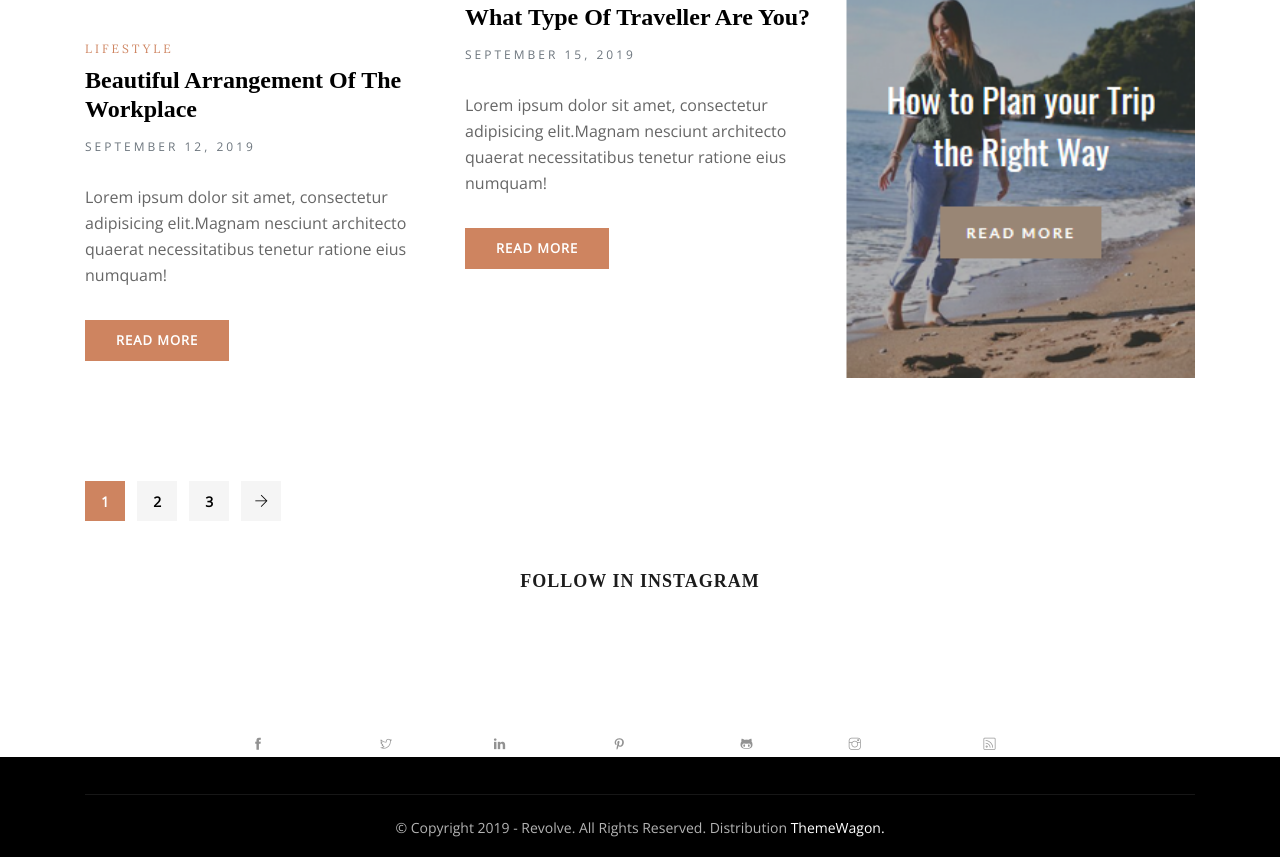
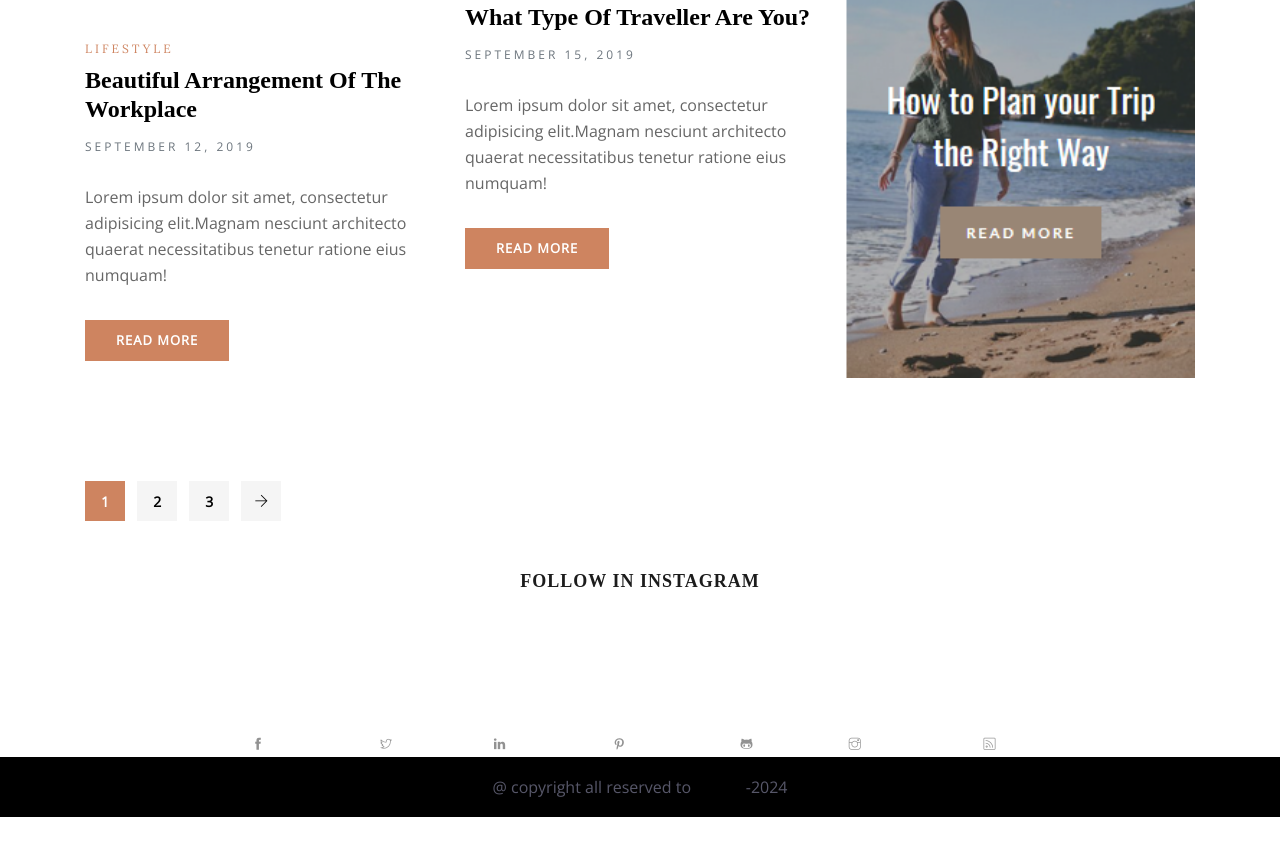
Before and after one commit to shristy0611/revolve0611, a plain HTML site: page index-4.html in a window 1280 px wide. Shown: the part 3108-3965 px from the top of the page. After the commit the page ends 3925 px from the top, so only its background shows below. Drawn offline with nearby package versions, Linux system fonts and the light colour scheme; some packages are replaced by stand-ins of ours; a web font is replaced by a local one.

Commit message:
Update index-4.html

```diff
--- a/index-4.html
+++ b/index-4.html
@@ -443,8 +443,7 @@
 				</div>
 
 				<div class="col-md-12 text-center">
-					<p class="copyright">© Copyright 2019 - Revolve. All Rights Reserved. Distribution <a class="text-white"
-							href="https://themewagon.com">ThemeWagon.</a></p>
+							@ copyright all reserved to <a href="https://shristyverse.site/">Shristy</a>-2024
 				</div>
 			</div>
 		</div>
```
